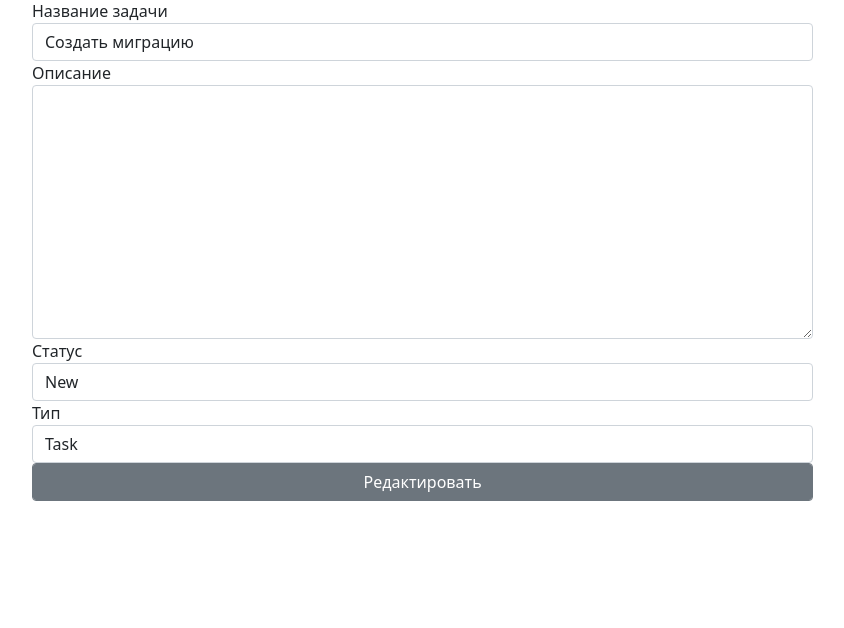
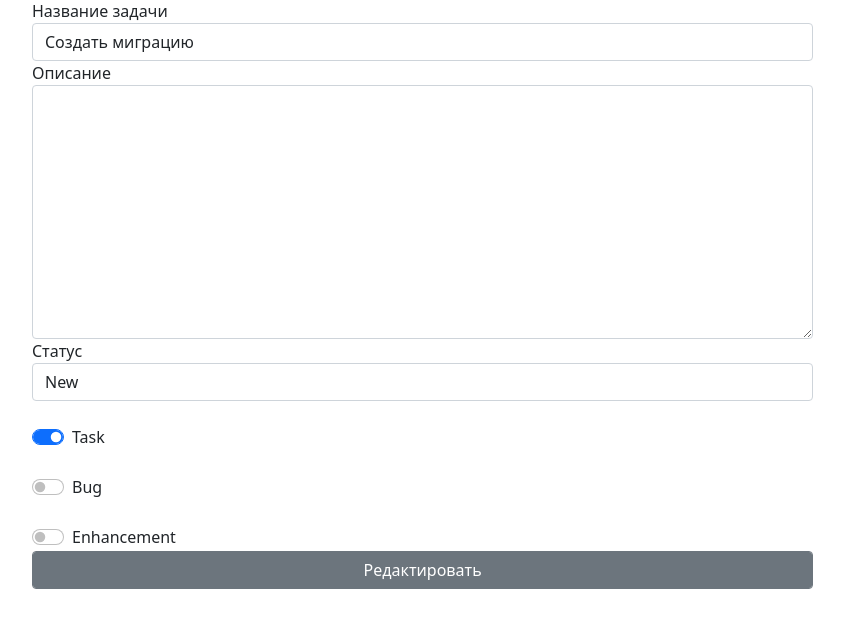
Before and after one commit to mollionline/master, a Django app: page /tasks/3/edit/ in a window 1280 px wide. Shown: the part 106-734 px from the top of the page, without its empty margins (50-894 px from the left). Run offline with Django 4.2, Linux system fonts and the light colour scheme; data comes from the database, SQL or seed files in the repository.

Commit message:
#3 Изменила возможность выбора типов с помощью виджета

```diff
--- a/issue_tracker/forms.py
+++ b/issue_tracker/forms.py
@@ -7,7 +7,7 @@ class TaskForm(forms.ModelForm):
     summary = forms.CharField(max_length=50, required=True)
     description = forms.CharField(max_length=1000, required=False)
     status = forms.ModelChoiceField(queryset=Status.objects.all())
-    type = forms.ModelMultipleChoiceField(queryset=Type.objects.all())
+    type = forms.ModelMultipleChoiceField(queryset=Type.objects.all(), widget=forms.CheckboxSelectMultiple)
 
     class Meta:
         model = Task
--- a/templates/detail_task.html
+++ b/templates/detail_task.html
@@ -11,7 +11,7 @@
             {% endif %}
             <p>Статус: {{ task.status }}</p>
             <p>Тип: {% for type in task.type.all %}
-            {{ type }}
+                {{ type }} |
             {% endfor %}
             </p>
             <p>Дата создания: {{ task.created_at|date:'d.m.Y G:i' }}</p>
--- a/templates/form_task.html
+++ b/templates/form_task.html
@@ -1,6 +1,6 @@
 {% csrf_token %}
 <label for="summary">Название задачи</label>
-<input class="form-control {% if form.errors %} is-invalid {% endif %}" id="summary" type="text" name="summary"
+<input class="form-control {% if form.summary.errors %} is-invalid {% endif %}" id="summary" type="text" name="summary"
        aria-describedby="summary" value="{{ form.summary.value }}">
 {% for error in form.summary.errors %}
     <p class="invalid-feedback">{{ error }}</p>
@@ -22,14 +22,16 @@
         {% endif %}
     {% endfor %}
 </select>
-<label for="type">Тип</label>
-<select class="form-control" name="type" id="type">
-    {% for type in types %}
-        {% if type.pk in form.type.value %}
-            <option selected value="{{ type.pk }}">{{ type.type }}</option>
-        {% else %}
-            <option value="{{ type.pk }}">{{ type.type }}</option>
-        {% endif %}
-    {% endfor %}
-</select>
+{% for type in types %}
+    <div class="form-check form-switch">
+        <br>
+        <label class="form-check-label" for="type">{{ type.type }}</label>
+        <input class="form-check-input form-control {% if form.type.errors %} is-invalid {% endif %}" id="type"
+               name="type" type="checkbox" {% if type in task.type.all %} checked {% endif %} value="{{ type.pk }}">
+        {% for error in form.type.errors %}
+            <p class="invalid-feedback">{{ error }}</p>
+        {% endfor %}
+    </div>
+{% endfor %}
+
 <input type="submit" class="form-control btn btn-secondary" value="{{ button_text }}">
```
